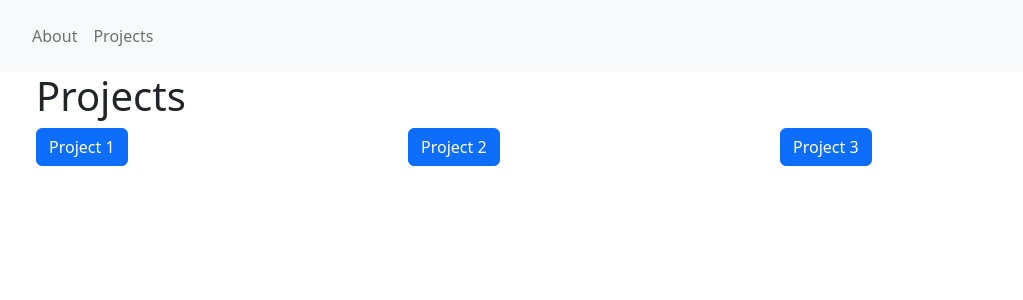
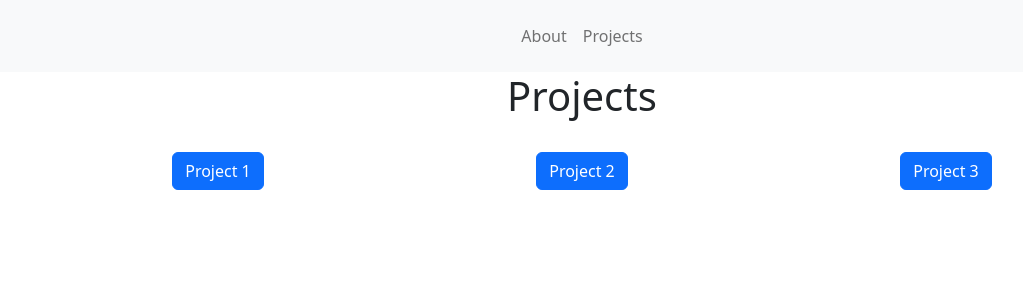
Before and after one commit to Claire221/React-Presentation-01, a React (Create React App) app in the folder presentation/: page /projects in a window 1280 px wide. Shown: the top 300 px of the page, without its empty margins (58-1081 px from the left). Built offline with nearby package versions, Linux system fonts and the light colour scheme.

Commit message:
Modify the projects page styles and template

```diff
--- a/presentation/src/App.css
+++ b/presentation/src/App.css
@@ -2,7 +2,13 @@
 /* Universal Styles */
 .container {
   width: 100vw;
+  flex-direction: column;
+  justify-content: center;
+}
 
+.flex {
+  display: flex;
+  align-items: center;
 }
 
 .active {
@@ -12,7 +18,6 @@
 
 /* Navbar Styles */
 div.navbar.container {
-  color: red;
   display: flex !important;
   justify-content: center !important;
   align-items: center !important;
@@ -23,6 +28,26 @@ div.navbar.container {
   color: black;
 }
 
+/* Projects Page Styles */
+.projects-row {
+  width: 100%;
+  margin: 2% auto;
+  justify-content: space-between !important;
+}
+
+.projects-col {
+  width: 30% !important;
+  flex-direction: column;
+}
+
+.project-btn {
+  margin: 0 auto;
+}
+
+.project-card {
+  border-radius: 5px;
+  border: solid 4px teal !important;
+}
 
 /* Default Styles */
 .App {
--- a/presentation/src/pages/Projects.js
+++ b/presentation/src/pages/Projects.js
@@ -10,13 +10,17 @@ export default function Projects() {
     const [project2, showProject2] = useState(null)
     const [project3, showProject3] = useState(null)
     return (
-        <Container>
+        <Container className="flex container">
             <h1>Projects</h1>
-            <Row>
-                <Col>
-                    <Button onClick={() => showProject1(!project1)}>Project 1</Button>
+            <Row className="flex projects-row ">
+                <Col className="flex projects-col"><Button onClick={() => showProject1(!project1)} className="my-4 project-btn">Project 1</Button></Col>
+                <Col className="flex projects-col"><Button onClick={() => showProject2(!project2)} className="my-4 project-btn">Project 2</Button></Col>
+                <Col className="flex projects-col"><Button onClick={() => showProject3(!project3)} className="my-4 project-btn">Project 3</Button></Col>
+            </Row>
+            <Row className="flex projects-row ">
+                <Col className="flex projects-col">
                     {
-                        project1?<Card style={{ width: '18rem' }}>
+                        project1?<Card className="project-card">
                         <Card.Img variant="top" src="holder.js/100px180" />
                         <Card.Body>
                         <Card.Title>Card Title</Card.Title>
@@ -29,16 +33,34 @@ export default function Projects() {
                         </Card>: null
                     }
                 </Col>
-                <Col>
-                    <Button onClick={() => showProject2(!project2)}>Project 2</Button>
+                <Col className="flex projects-col">
                     {
-                        project2?<h1>Project2</h1> : null
+                        project2?<Card className="project-card">
+                        <Card.Img variant="top" src="holder.js/100px180" />
+                        <Card.Body>
+                        <Card.Title>Card Title</Card.Title>
+                        <Card.Text>
+                            Some quick example text to build on the card title and make up the
+                            bulk of the card's content.
+                        </Card.Text>
+                        <Button variant="primary">Go somewhere</Button>
+                            </Card.Body>
+                        </Card>: null
                     }
                 </Col>
-                <Col>
-                    <Button onClick={() => showProject3(!project3)}>Project 3</Button>
+                <Col className="flex projects-col">
                     {
-                        project3?<h1>Project3</h1> : null
+                        project3?<Card className="project-card">
+                        <Card.Img variant="top" src="holder.js/100px180" />
+                        <Card.Body>
+                        <Card.Title>Card Title</Card.Title>
+                        <Card.Text>
+                            Some quick example text to build on the card title and make up the
+                            bulk of the card's content.
+                        </Card.Text>
+                        <Button variant="primary">Go somewhere</Button>
+                            </Card.Body>
+                        </Card>: null
                     }
                 </Col>
             </Row>
```
